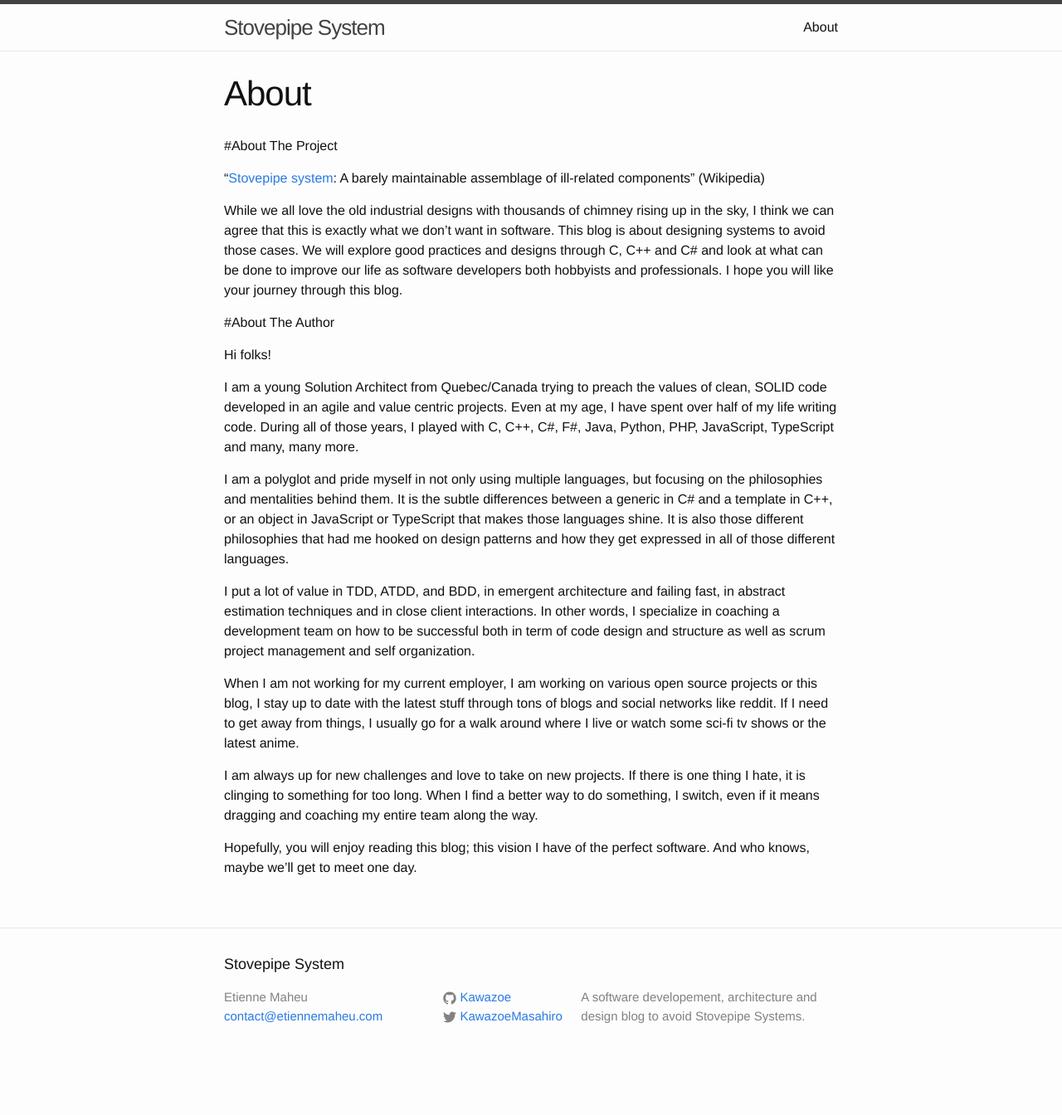
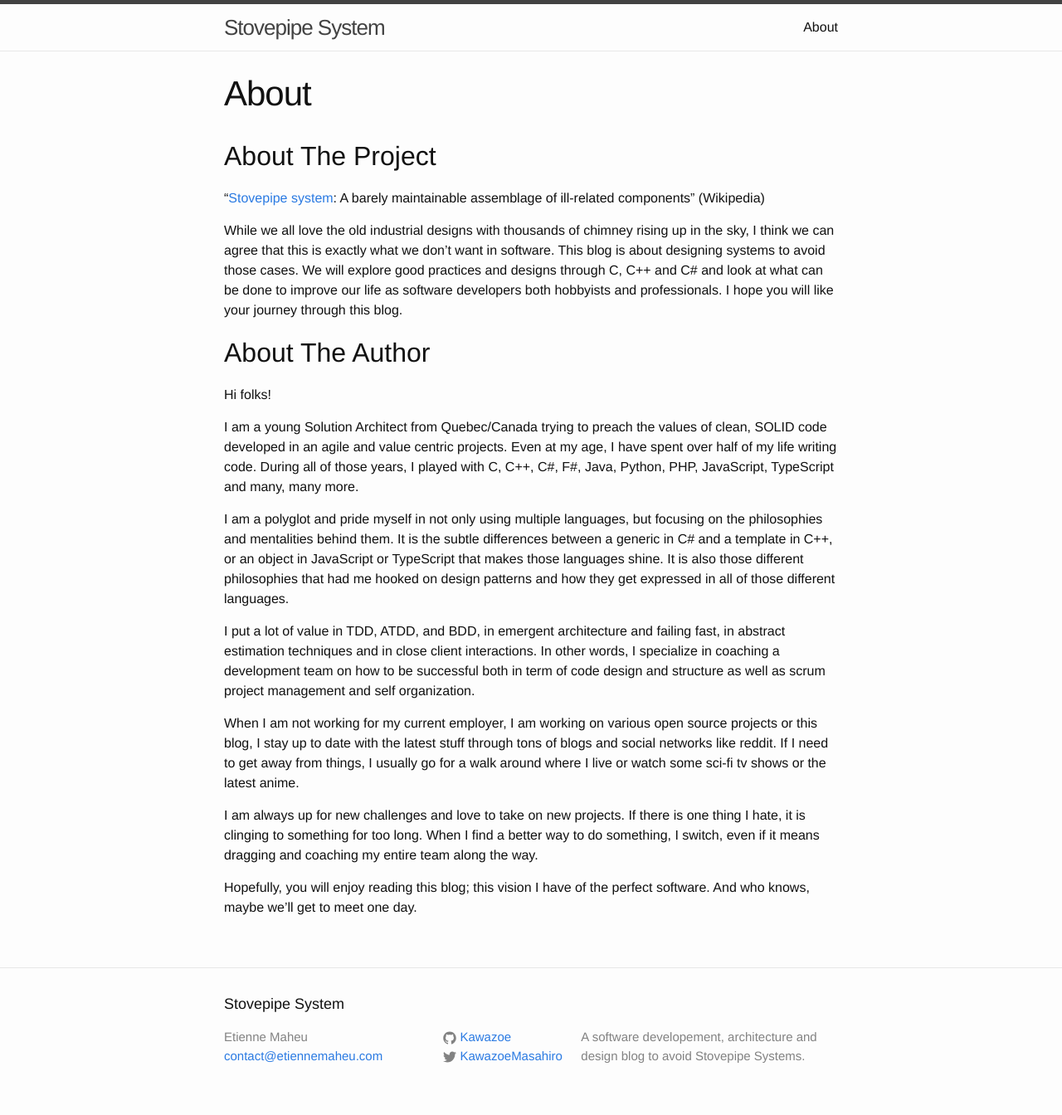
Before and after one commit to StovepipeSystem/StovepipeSystem.github.io, a Jekyll site: the page built from about.md, in a window 1280 px wide. Shown: the whole page at 83% size. Built offline with Jekyll 4.4.1, drawn with Linux system fonts in a browser that asks for light colours; before the commit the page ends 1296 px from its top, so only the background shows below that.

```diff
--- a/about.md
+++ b/about.md
@@ -4,13 +4,13 @@ title: About
 permalink: /about/
 ---
 
-#About The Project
+## About The Project
 
 “[Stovepipe system](https://en.wikipedia.org/wiki/Stovepipe_system): A barely maintainable assemblage of ill-related components” (Wikipedia)
 
 While we all love the old industrial designs with thousands of chimney rising up in the sky, I think we can agree that this is exactly what we don’t want in software. This blog is about designing systems to avoid those cases. We will explore good practices and designs through C, C++ and C# and look at what can be done to improve our life as software developers both hobbyists and professionals. I hope you will like your journey through this blog.
 
-#About The Author
+## About The Author
 
 Hi folks!
 
```
